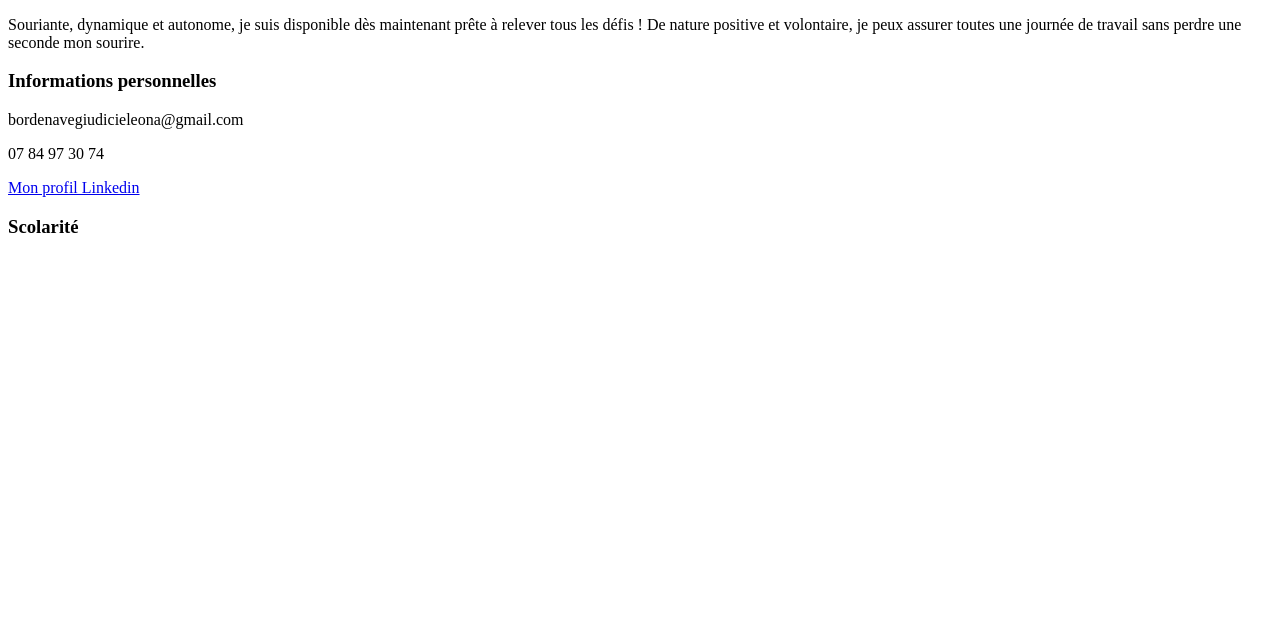
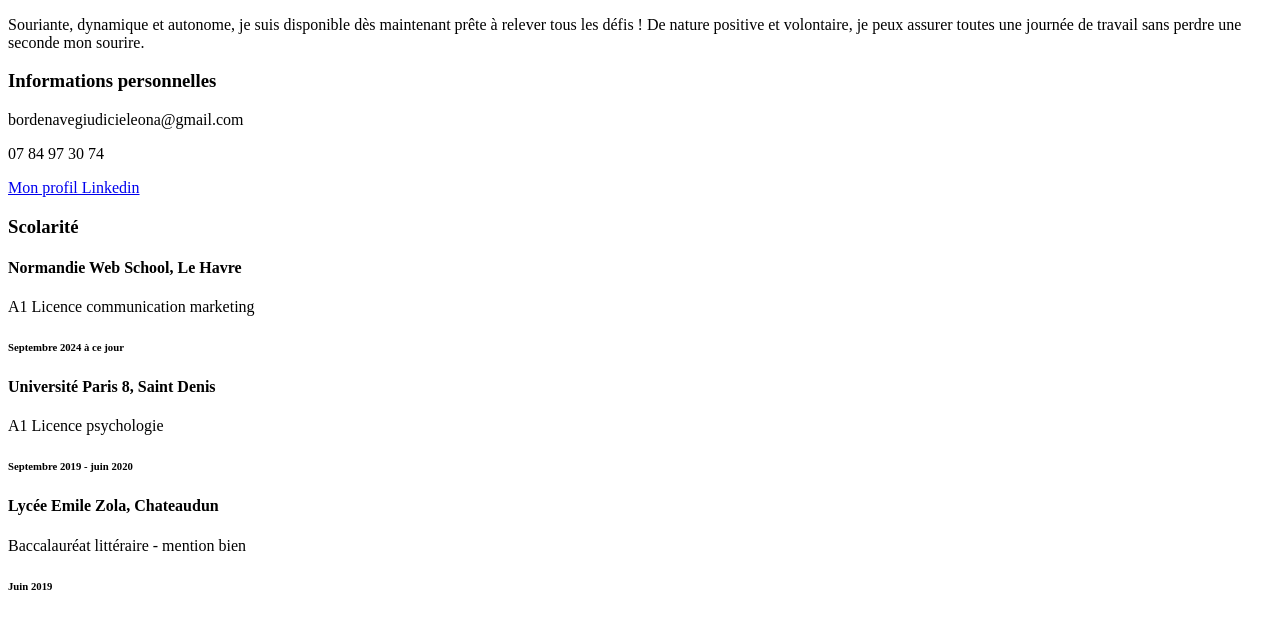
Before and after one commit to EleonaB/CV, a plain HTML site: page CV.html in a window 1280 px wide. Shown: the part 105-734 px from the top of the page. Drawn offline with Linux system fonts and the light colour scheme.

Commit message:
scolarité

```diff
--- a/CV.html
+++ b/CV.html
@@ -11,8 +11,10 @@
     </header>
 </body>
 <h3>A propos de moi</h3>
-<p>Souriante, dynamique et autonome, je suis disponible dès maintenant prête à relever tous les défis !
-De nature positive et volontaire, je peux assurer toutes une journée de travail sans perdre une seconde mon sourire.</p>
+<p>
+    Souriante, dynamique et autonome, je suis disponible dès maintenant prête à relever tous les défis !
+De nature positive et volontaire, je peux assurer toutes une journée de travail sans perdre une seconde mon sourire.
+</p>
 
 <h3>Informations personnelles</h3>
 <p>bordenavegiudicieleona@gmail.com </p>
@@ -21,6 +23,15 @@ De nature positive et volontaire, je peux assurer toutes une journée de travail
 
 <h3>Scolarité</h3>
 
+<h4>Normandie Web School, Le Havre</h4>
+<p>A1 Licence communication marketing</p>
+<h6>Septembre 2024 à ce jour</h6>
 
+<h4>Université Paris 8, Saint Denis</h4>
+<p>A1 Licence psychologie</p>
+<h6>Septembre 2019 - juin 2020</h6>
 
+<h4>Lycée Emile Zola, Chateaudun</h4>
+<p>Baccalauréat littéraire - mention bien</p>
+<h6>Juin 2019</h6>
 </html>
```
